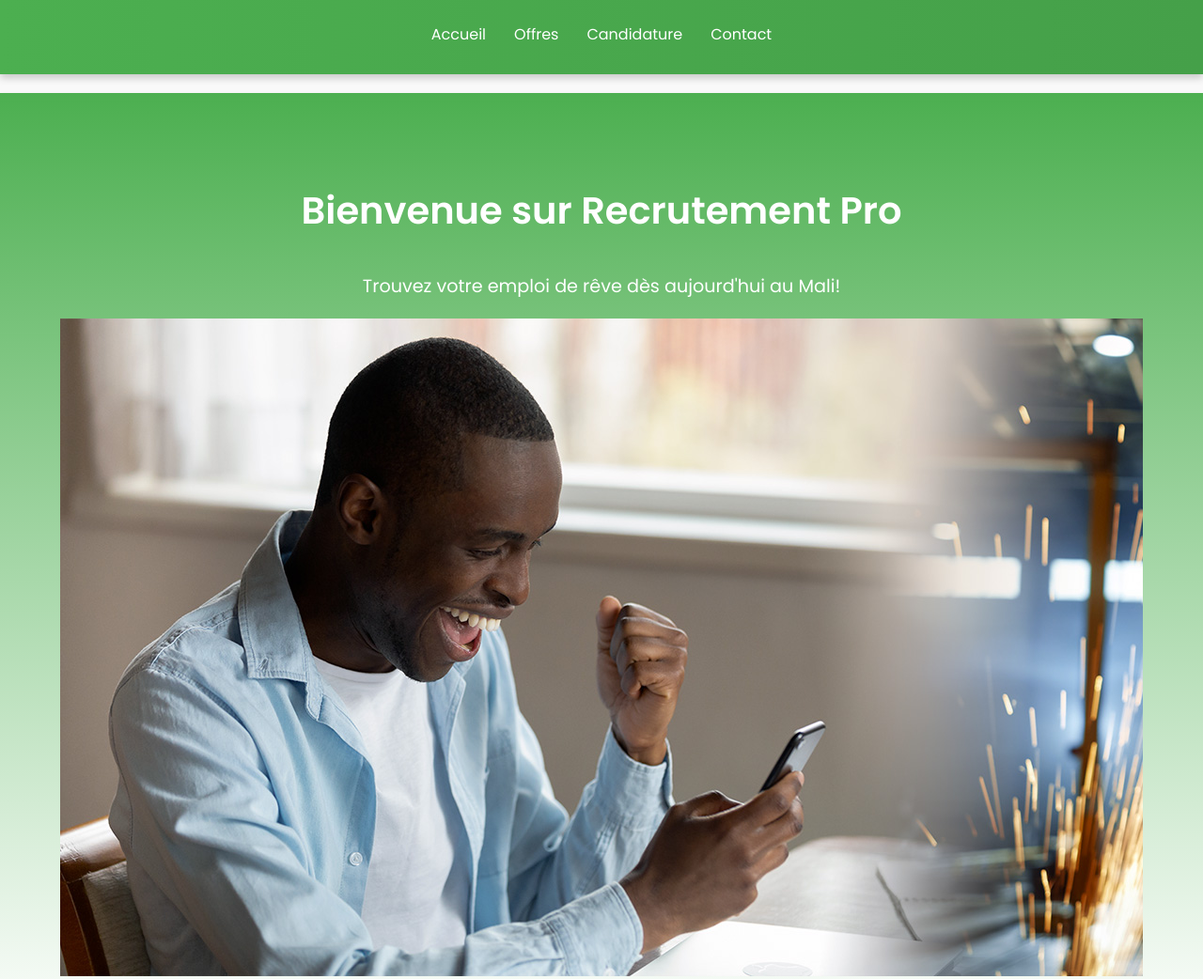
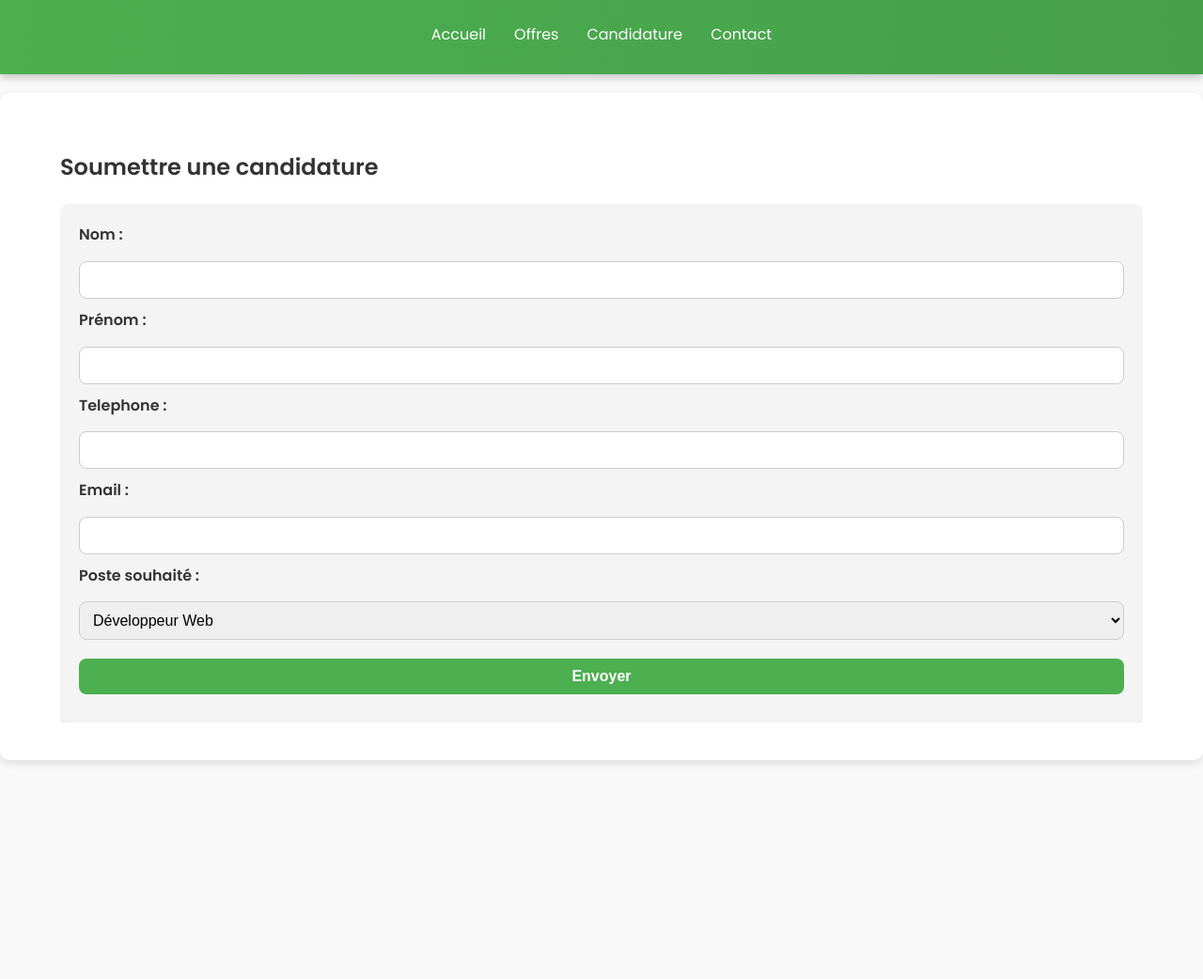
Before and after one commit to Samake-git/SiteRecrutement, a plain HTML site: page index.html in a window 1280 px wide. Shown: the part 264-1306 px from the top of the page at 94% size. After the commit the page ends 1093 px from the top, so only its background shows below. Drawn offline with Linux system fonts and the light colour scheme.

```diff
--- a/index.html
+++ b/index.html
@@ -22,6 +22,8 @@
 
     // Initialisation Firebase
     const app = firebase.initializeApp(firebaseConfig);
+
+    // Initialisation de Firestore
     const db = firebase.firestore();
   </script>
 </head>
@@ -42,14 +44,6 @@
       </nav>
     </div>
   </header>
-
-  <section id="home">
-    <div class="container">
-      <h2>Bienvenue sur Recrutement Pro</h2>
-      <p>Trouvez votre emploi de rêve dès aujourd'hui au Mali!</p>
-      <img src="images/img78.jpg" alt="Image de recrutement" class="home-image">
-    </div>
-  </section>
 
   <section id="apply">
     <div class="container">
@@ -77,12 +71,6 @@
       </form>
     </div>
   </section>
-
-  <footer>
-    <div class="container">
-      <p>&copy; 2024 Recrutement Pro. Tous droits réservés.</p>
-    </div>
-  </footer>
 
   <!-- Script pour gérer le formulaire -->
   <script>
```
